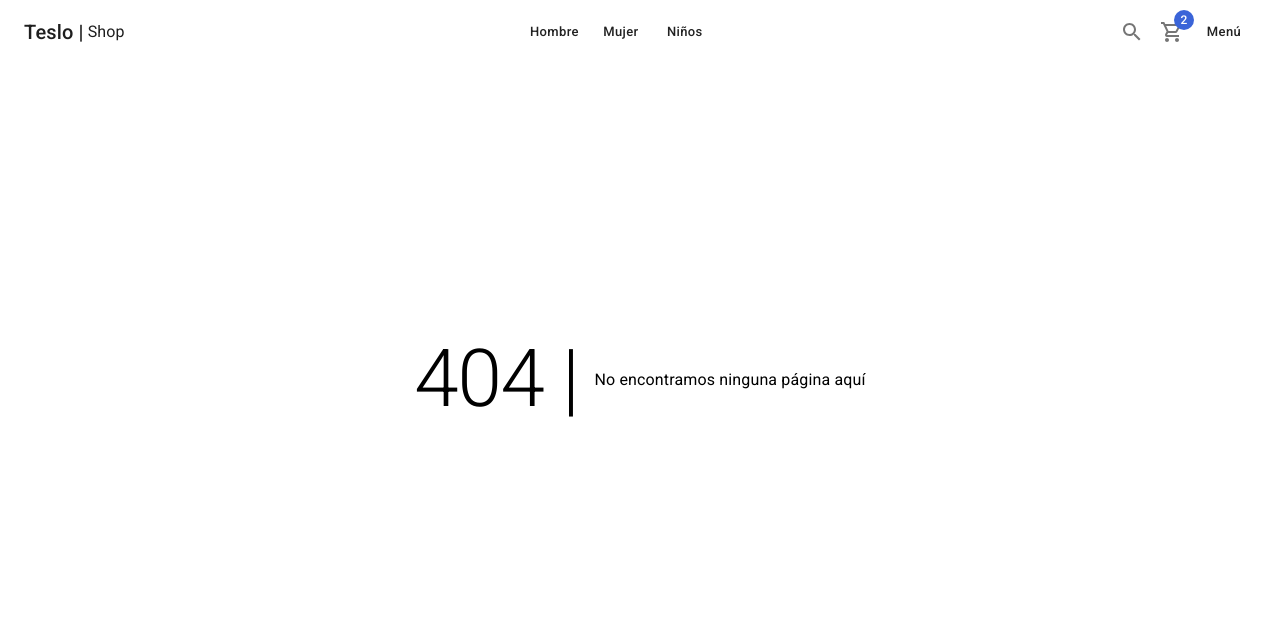
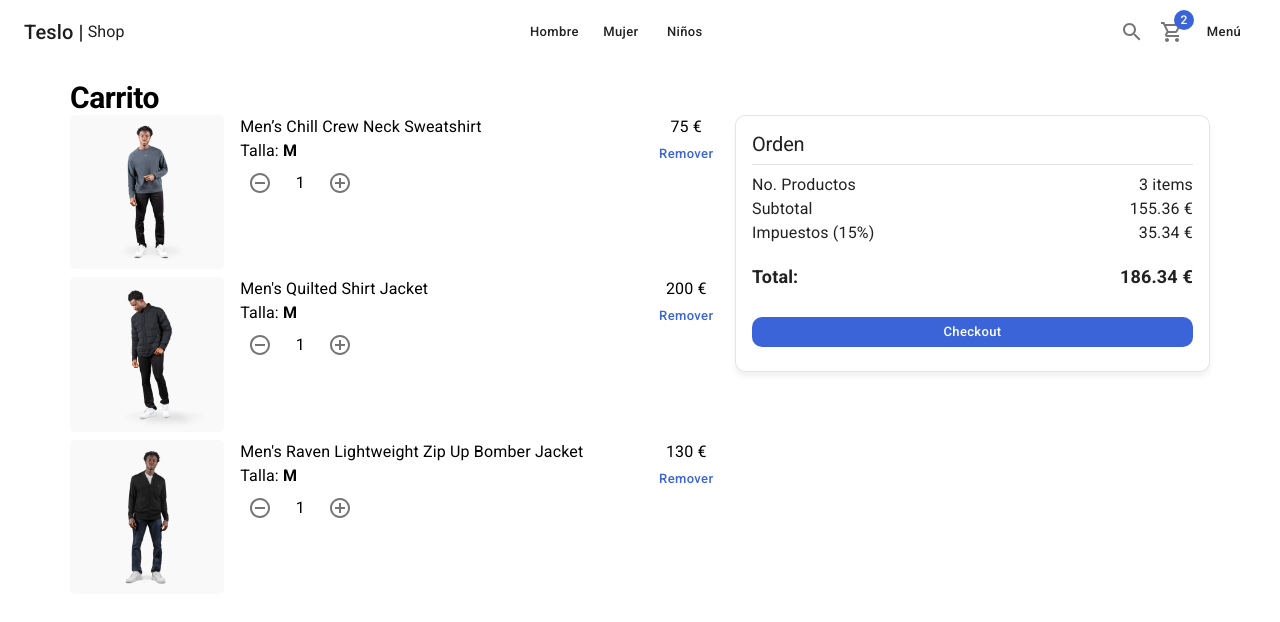
Before and after one commit to salcrom/teslo-shop, a Next.js app: page /cart in a window 1280 px wide. Before the commit this address had no page. Shown: the top 622 px of the page. Built offline with nearby package versions, Linux system fonts and the light colour scheme.

Commit message:
Añadida página de la dirección

```diff
--- /dev/null
+++ b/components/cart/CartList.tsx
@@ -0,0 +1,69 @@
+import { FC } from 'react';
+import NextLink from 'next/link';
+
+import { Box, Button, CardActionArea, CardMedia, Grid, Link, Typography } from "@mui/material"
+
+import { initialData } from "database/products"
+import { ItemCounter } from 'components/ui';
+
+
+const productsInCart = [
+    initialData.products[0],
+    initialData.products[1],
+    initialData.products[2],
+]
+
+interface Props {
+    editable?: boolean;
+}
+
+export const CartList:FC<Props> = ({ editable = false }) => {
+
+
+    return (
+        <>
+            {
+                productsInCart.map( product => (
+                    <Grid container spacing={2} key={ product.slug } sx={{ mb:1 }}>
+                        <Grid item xs={3}>
+                            {/* TODO: Llevar a la página del producto */}
+                            <NextLink href='/product/slug'>
+                                <Link>
+                                    <CardActionArea>
+                                        <CardMedia
+                                            image={ `products/${ product.images[0] }` }
+                                            component='img'
+                                            sx={{ borderRadius: '5px' }}
+                                        />
+                                    </CardActionArea>
+                                </Link>
+                            </NextLink>
+                        </Grid>
+                        <Grid item xs={7}>
+                            <Box display='flex' flexDirection='column'>
+                                <Typography variant='body1'>{ product.title }</Typography>
+                                <Typography variant='body1'>Talla: <strong>M</strong></Typography>
+
+                                {
+                                    editable
+                                        ? <ItemCounter />
+                                        : <Typography variant='h5'>3 items</Typography>
+                                }
+                            </Box>
+                        </Grid>
+                        <Grid item xs={2} display='flex' alignItems='center' flexDirection='column'>
+                            <Typography>{ `${ product.price} €`}</Typography>
+                            {
+                                editable && (
+                                    <Button variant='text' color='secondary'>
+                                        Remover
+                                    </Button>
+                                )
+                            }
+                        </Grid>
+                    </Grid>
+                ))
+            }
+        </>
+    )
+}
--- /dev/null
+++ b/components/cart/OrderSummary.tsx
@@ -0,0 +1,38 @@
+import { Grid, Typography } from "@mui/material"
+
+
+
+
+export const OrderSummary = () => {
+    return (
+        <Grid container>
+            <Grid item xs={6}>
+                <Typography>No. Productos</Typography>
+            </Grid>
+            <Grid item xs={6} display='flex' justifyContent='end'>
+                <Typography>3 items</Typography>
+            </Grid>
+
+            <Grid item xs={6}>
+                <Typography>Subtotal</Typography>
+            </Grid>
+            <Grid item xs={6} display='flex' justifyContent='end'>
+                <Typography>{ `${ 155.36 } €`}</Typography>
+            </Grid>
+
+            <Grid item xs={6}>
+                <Typography>Impuestos (15%)</Typography>
+            </Grid>
+            <Grid item xs={6} display='flex' justifyContent='end'>
+                <Typography>{ `${ 35.34 } €`}</Typography>
+            </Grid>
+
+            <Grid item xs={6} sx={{ mt:2 }}>
+                <Typography variant='subtitle1'>Total:</Typography>
+            </Grid>
+            <Grid item xs={6} sx={{ mt:2 }} display='flex' justifyContent='end'>
+                <Typography variant="subtitle1">{ `${ 186.34 } €`}</Typography>
+            </Grid>
+        </Grid>
+    )
+}
--- /dev/null
+++ b/components/cart/index.ts
@@ -0,0 +1,5 @@
+
+
+
+export * from './CartList'
+export * from './OrderSummary'
--- /dev/null
+++ b/pages/cart/index.tsx
@@ -0,0 +1,39 @@
+import { Box, Button, Card, CardContent, Divider, Grid, Typography } from "@mui/material"
+
+import { CartList, OrderSummary } from "components/cart"
+import { ShopLayout } from "components/layouts"
+
+
+
+
+const CartPage = () => {
+    return (
+        <ShopLayout title='Carrito - 3' pageDescription={'Carrito de compras de la tienda'}>
+            <Typography variant='h1' component='h1'>Carrito</Typography>
+
+            <Grid container>
+                <Grid item xs={ 12 } sm={ 7 }>
+                    <CartList editable />
+                </Grid>
+                <Grid item xs={ 12 } sm={ 5 }>
+                    <Card className='summary-card'>
+                        <CardContent>
+                            <Typography variant='h2'>Orden</Typography>
+                            <Divider sx={{ my:1 }} />
+
+                            <OrderSummary />
+
+                            <Box sx={{ mt:3 }}>
+                                <Button color='secondary' className='circular-btn' fullWidth>
+                                    Checkout
+                                </Button>
+                            </Box>
+                        </CardContent>
+                    </Card>
+                </Grid>
+            </Grid>
+        </ShopLayout>
+    )
+}
+
+export default CartPage
```
Also changed, not shown: pages/cart/empty.tsx (added, +34 -0 lines), pages/checkout/address.tsx (added, +59 -0 lines).
